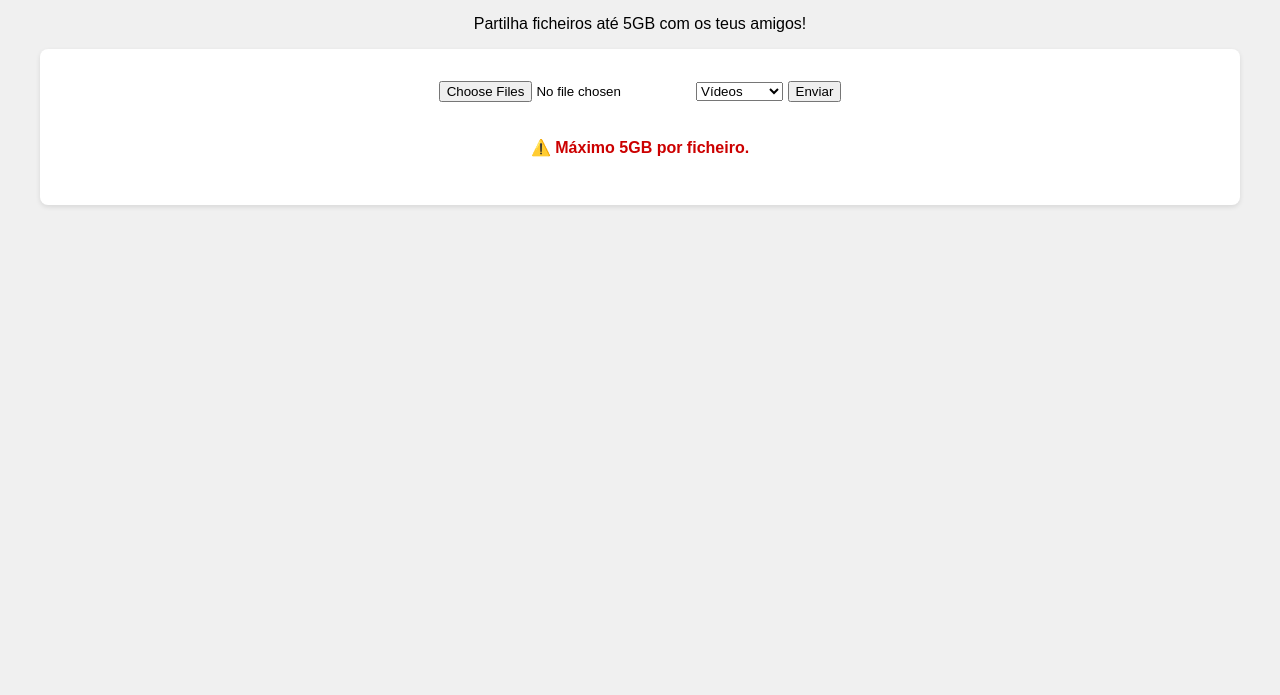
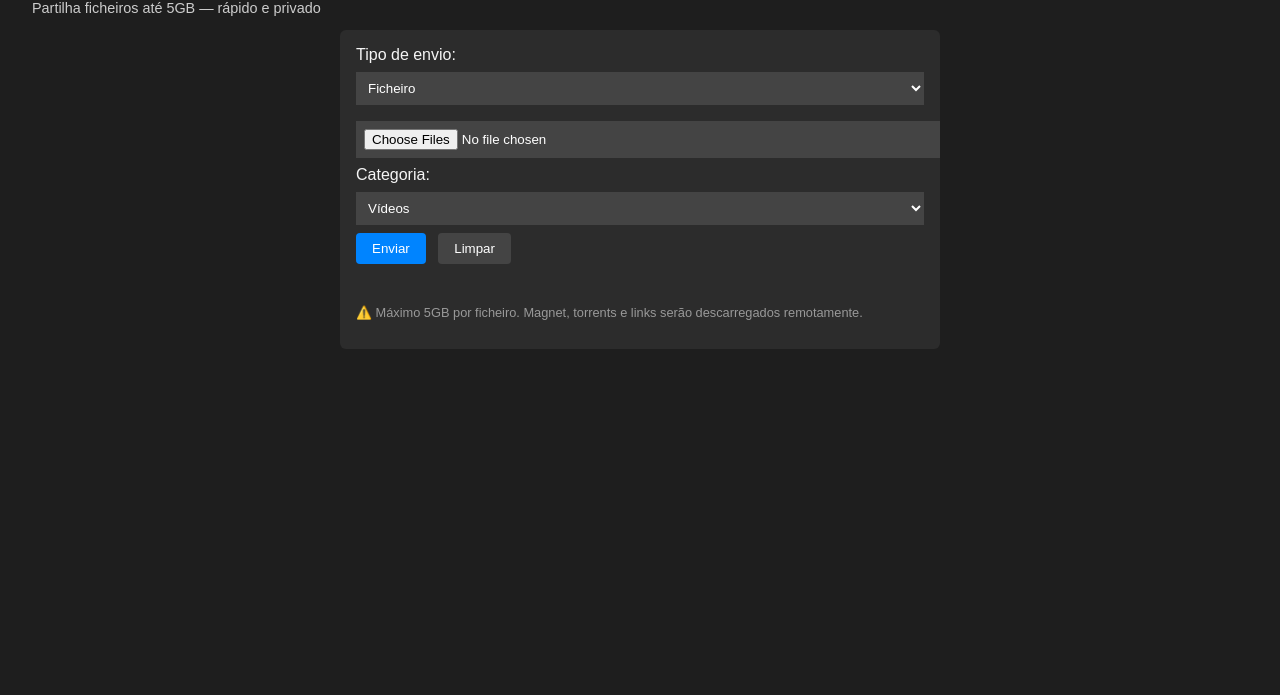
Before and after one commit to BFvisuals/baixatudo-site, a plain HTML site: page index.html in a window 1280 px wide. Shown: the part 105-800 px from the top of the page. Drawn offline with Linux system fonts and the light colour scheme.

Commit message:
Add files via upload

```diff
--- a/index.html
+++ b/index.html
@@ -1,16 +1,32 @@
 <!DOCTYPE html>
 <html lang="pt">
 <head>
-  <meta charset="UTF-8" />
-  <meta name="viewport" content="width=device-width, initial-scale=1.0" />
+  <meta charset="UTF-8">
   <title>Baixa Tudo</title>
-  <link rel="stylesheet" href="style.css" />
+  <link rel="stylesheet" href="style.css">
 </head>
 <body>
+  <header>
     <h1>Baixa Tudo</h1>
-  <p>Partilha ficheiros até 5GB com os teus amigos!</p>
-  <div id="upload-area">
+    <p>Partilha ficheiros até 5GB — rápido e privado</p>
+  </header>
+
+  <main>
+    <section id="upload-section">
+      <label for="uploadType">Tipo de envio:</label>
+      <select id="uploadType">
+        <option value="file">Ficheiro</option>
+        <option value="url">Link remoto</option>
+        <option value="magnet">Magnet</option>
+        <option value="torrent">.torrent</option>
+      </select>
+
+      <div id="uploadInputs">
         <input type="file" id="fileInput" multiple />
+        <input type="text" id="textInput" placeholder="Cola aqui o link ou magnet..." style="display:none;">
+      </div>
+
+      <label for="category">Categoria:</label>
       <select id="category">
         <option value="videos">Vídeos</option>
         <option value="apps">Aplicações</option>
@@ -18,13 +34,21 @@
         <option value="livros">Livros</option>
         <option value="outros">Outros</option>
       </select>
-    <button id="uploadBtn">Enviar</button>
+
+      <div class="buttons">
+        <button id="sendBtn">Enviar</button>
+        <button id="clearBtn">Limpar</button>
+      </div>
+
       <div id="progressBar"></div>
-    <p class="note">⚠️ Máximo 5GB por ficheiro.</p>
-  </div>
-  <div id="fileList">
+      <p class="note">⚠️ Máximo 5GB por ficheiro. Magnet, torrents e links serão descarregados remotamente.</p>
+    </section>
+
+    <section id="fileList">
       <!-- Lista de ficheiros será carregada aqui -->
-  </div>
+    </section>
+  </main>
+
   <script src="script.js"></script>
 </body>
 </html>
--- a/script.js
+++ b/script.js
@@ -1,21 +1,34 @@
 
-// Simulação de envio com barra de progresso
-document.getElementById('uploadBtn').addEventListener('click', () => {
-  const fileInput = document.getElementById('fileInput');
-  const category = document.getElementById('category').value;
-  const progressBar = document.getElementById('progressBar');
+const uploadType = document.getElementById('uploadType');
+const fileInput = document.getElementById('fileInput');
+const textInput = document.getElementById('textInput');
+const progressBar = document.getElementById('progressBar');
 
-  if (fileInput.files.length === 0) return alert("Seleciona pelo menos um ficheiro.");
+uploadType.addEventListener('change', () => {
+  if (uploadType.value === 'file' || uploadType.value === 'torrent') {
+    fileInput.style.display = 'block';
+    textInput.style.display = 'none';
+  } else {
+    fileInput.style.display = 'none';
+    textInput.style.display = 'block';
+  }
+});
 
+document.getElementById('sendBtn').addEventListener('click', () => {
+  progressBar.style.width = '0%';
   let progress = 0;
-  progressBar.style.width = '0%';
-
   const interval = setInterval(() => {
     progress += 10;
     progressBar.style.width = progress + '%';
     if (progress >= 100) {
       clearInterval(interval);
-      alert("Ficheiros enviados com sucesso!");
+      alert('Enviado com sucesso!');
     }
   }, 200);
 });
+
+document.getElementById('clearBtn').addEventListener('click', () => {
+  fileInput.value = '';
+  textInput.value = '';
+  progressBar.style.width = '0%';
+});
--- a/style.css
+++ b/style.css
@@ -1,23 +1,56 @@
 
 body {
-  font-family: sans-serif;
-  background: #f0f0f0;
+  margin: 0;
+  font-family: Arial, sans-serif;
+  background: #1e1e1e;
+  color: #f5f5f5;
   padding: 2rem;
-  text-align: center;
 }
-#upload-area {
-  background: white;
-  padding: 2rem;
-  border-radius: 8px;
-  box-shadow: 0 2px 5px rgba(0,0,0,0.1);
+header h1 {
+  margin-bottom: 0.3rem;
 }
-.note {
-  color: #c00;
-  font-weight: bold;
+header p {
+  font-size: 0.9rem;
+  color: #ccc;
+}
+main {
+  max-width: 600px;
+  margin: auto;
+}
+section#upload-section {
+  background: #2c2c2c;
+  padding: 1rem;
+  border-radius: 6px;
+  margin-bottom: 1rem;
+}
+select, input[type="file"], input[type="text"] {
+  width: 100%;
+  padding: 0.5rem;
+  margin: 0.5rem 0;
+  background: #444;
+  border: none;
+  color: #fff;
+}
+button {
+  padding: 0.5rem 1rem;
+  margin-right: 0.5rem;
+  border: none;
+  border-radius: 4px;
+  background: #0084ff;
+  color: white;
+  cursor: pointer;
+}
+button#clearBtn {
+  background: #444;
 }
 #progressBar {
   height: 20px;
-  background: green;
+  background: #4caf50;
   width: 0%;
-  transition: width 0.3s ease;
+  margin-top: 0.5rem;
+  transition: width 0.3s;
 }
+.note {
+  font-size: 0.8rem;
+  color: #999;
+}
```
Lines whose indentation alone changed are shown as unchanged.
